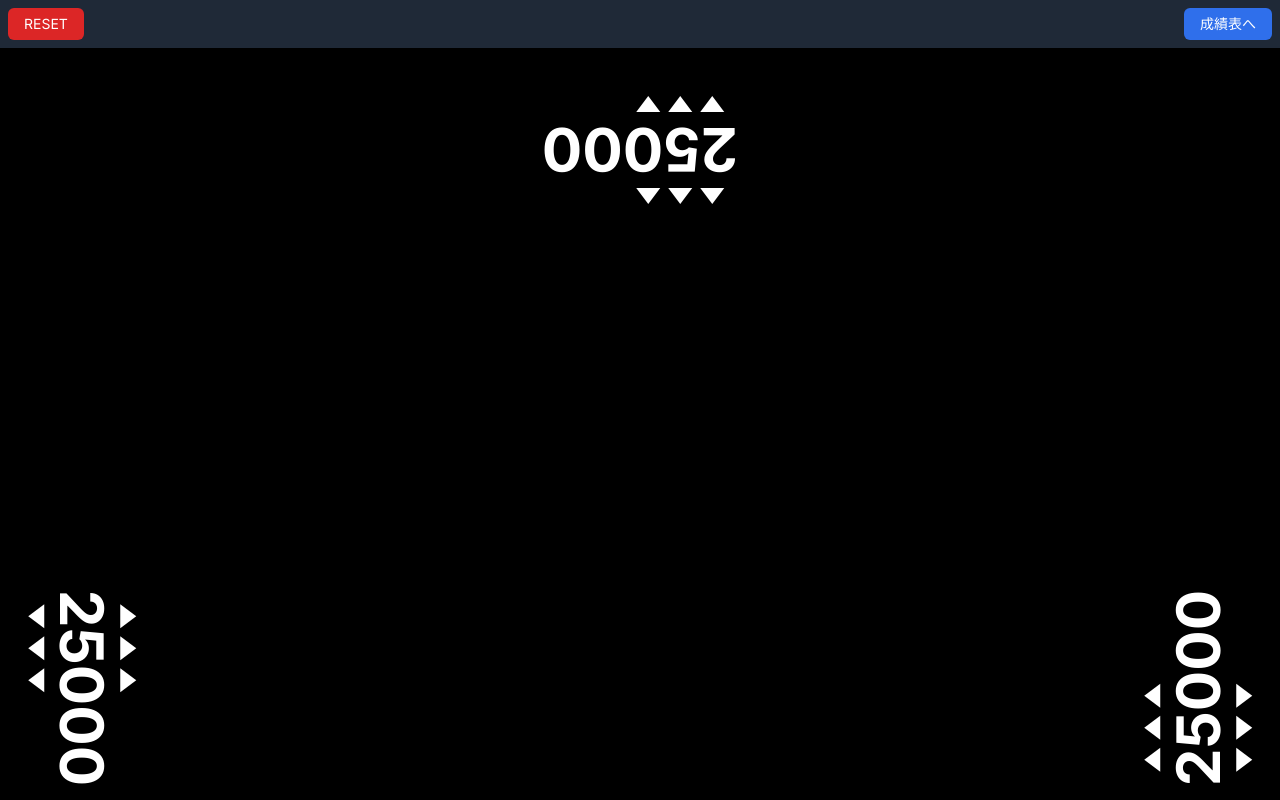
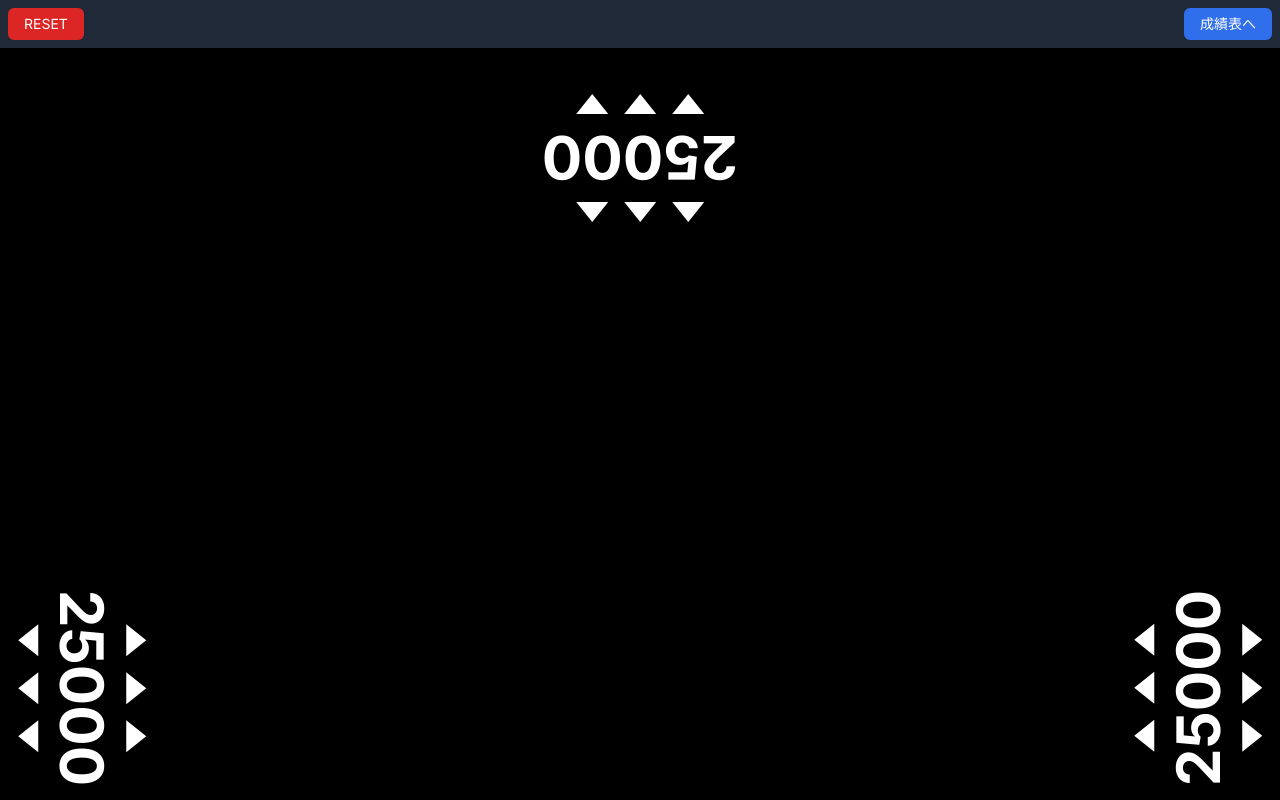
Before and after one commit to TsubasaSaito331/mahjong_score_app, a Next.js app: page /score-display in a window 1280 px wide. Shown: the top 800 px of the page. Built offline with nearby package versions, Linux system fonts and the light colour scheme.

Commit message:
ボタンサイズの変更

```diff
--- a/app/score-display/page.tsx
+++ b/app/score-display/page.tsx
@@ -44,14 +44,13 @@ export default function ScoreDisplayPage() {
     <button
       onClick={onClick}
       disabled={disabled}
-      className={`flex h-4 w-4 items-center justify-center ${
-        disabled ? 'opacity-30' : 'opacity-100'
-      }`}
+      className={`flex h-4 w-4 items-center justify-center ${disabled ? 'opacity-30' : 'opacity-100'
+        }`}
     >
       {direction === 'up' ? (
-        <div className="h-0 w-0 border-b-[16px] border-l-[12px] border-r-[12px] border-b-white border-l-transparent border-r-transparent"></div>
+        <div className="h-0 w-0 border-b-[20px] border-l-[16px] border-r-[16px] border-b-white border-l-transparent border-r-transparent"></div>
       ) : (
-        <div className="h-0 w-0 border-l-[12px] border-r-[12px] border-t-[16px] border-l-transparent border-r-transparent border-t-white"></div>
+        <div className="h-0 w-0 border-l-[16px] border-r-[16px] border-t-[20px] border-l-transparent border-r-transparent border-t-white"></div>
       )}
     </button>
   );
@@ -137,12 +136,12 @@ export default function ScoreDisplayPage() {
             player.position,
           )} ${getRotationClasses(player.position)}`}
         >
-          <div className="flex flex-col items-center space-y-2">
+          <div className="flex flex-col items-center space-y-4">
             {!isShowingDifference && (
               <>
                 {isScoreRotated ? (
                   // 左・右の場合：百、千、万の順番
-                  <div className="ml-20 flex space-x-4">
+                  <div className="flex space-x-8">
                     <>
                       <TriangleButton
                         direction="up"
@@ -160,7 +159,7 @@ export default function ScoreDisplayPage() {
                   </div>
                 ) : (
                   // 上・下の場合：万、千、百の順番
-                  <div className="mr-20 flex space-x-4">
+                  <div className="flex space-x-8">
                     <>
                       <TriangleButton
                         direction="up"
@@ -183,11 +182,10 @@ export default function ScoreDisplayPage() {
             <div
               className={`cursor-pointer text-6xl font-bold text-white ${getScoreRotationClasses(
                 player.position,
-              )} ${
-                isShowingDifference
-                  ? 'rounded-lg px-2 py-2 hover:bg-white hover:bg-opacity-20'
-                  : ''
-              }`}
+              )} ${isShowingDifference
+                ? 'rounded-lg px-2 py-2 hover:bg-white hover:bg-opacity-20'
+                : ''
+                }`}
               onClick={handleScoreClick}
             >
               {getDifferenceDisplay()}
@@ -197,7 +195,7 @@ export default function ScoreDisplayPage() {
               <>
                 {isScoreRotated ? (
                   // 左・右の場合：百、千、万の順番
-                  <div className="ml-20 flex space-x-4">
+                  <div className="flex space-x-8">
                     <>
                       <TriangleButton
                         direction="down"
@@ -215,7 +213,7 @@ export default function ScoreDisplayPage() {
                   </div>
                 ) : (
                   // 上・下の場合：万、千、百の順番
-                  <div className="mr-20 flex space-x-4">
+                  <div className="flex space-x-8">
                     <>
                       <TriangleButton
                         direction="down"
```
